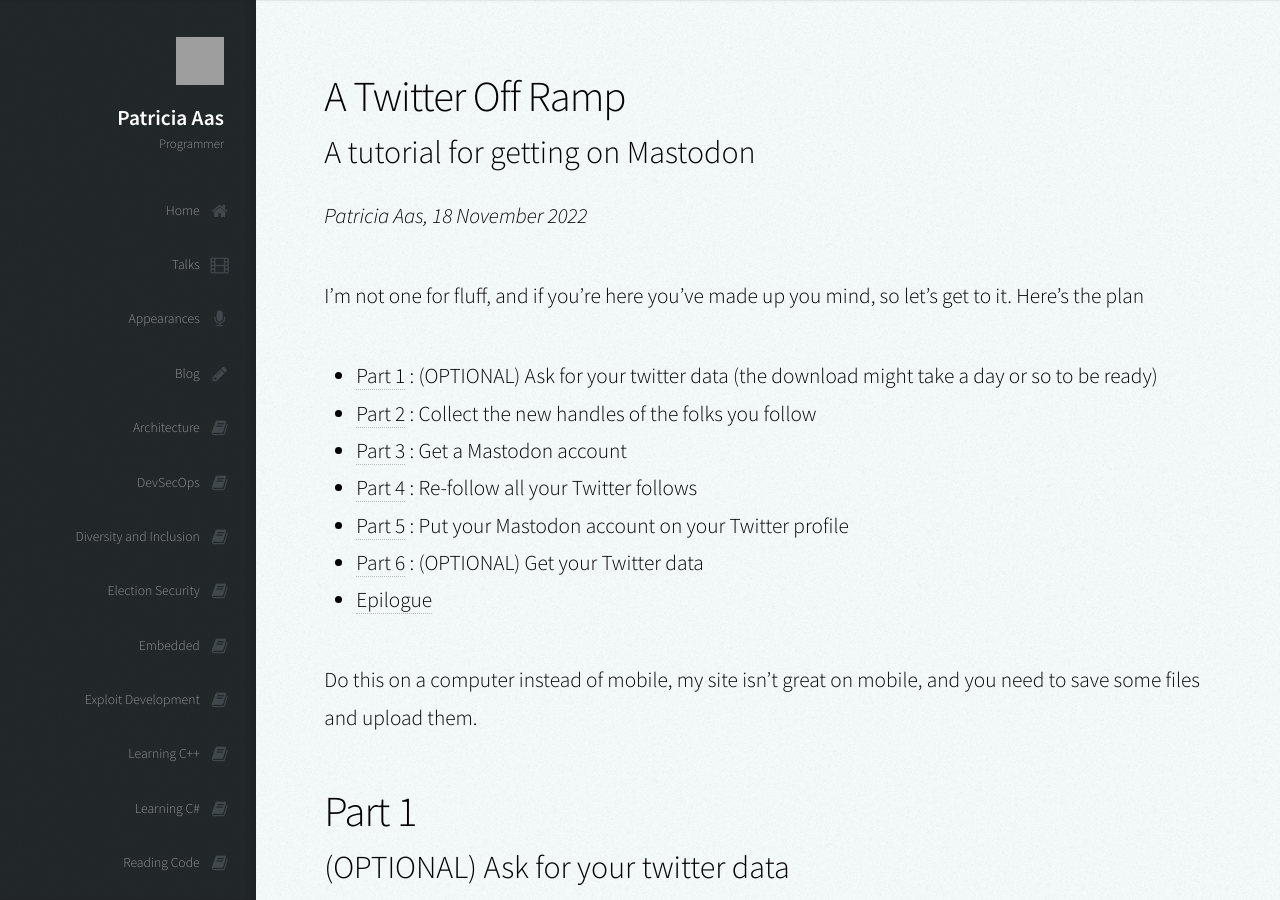
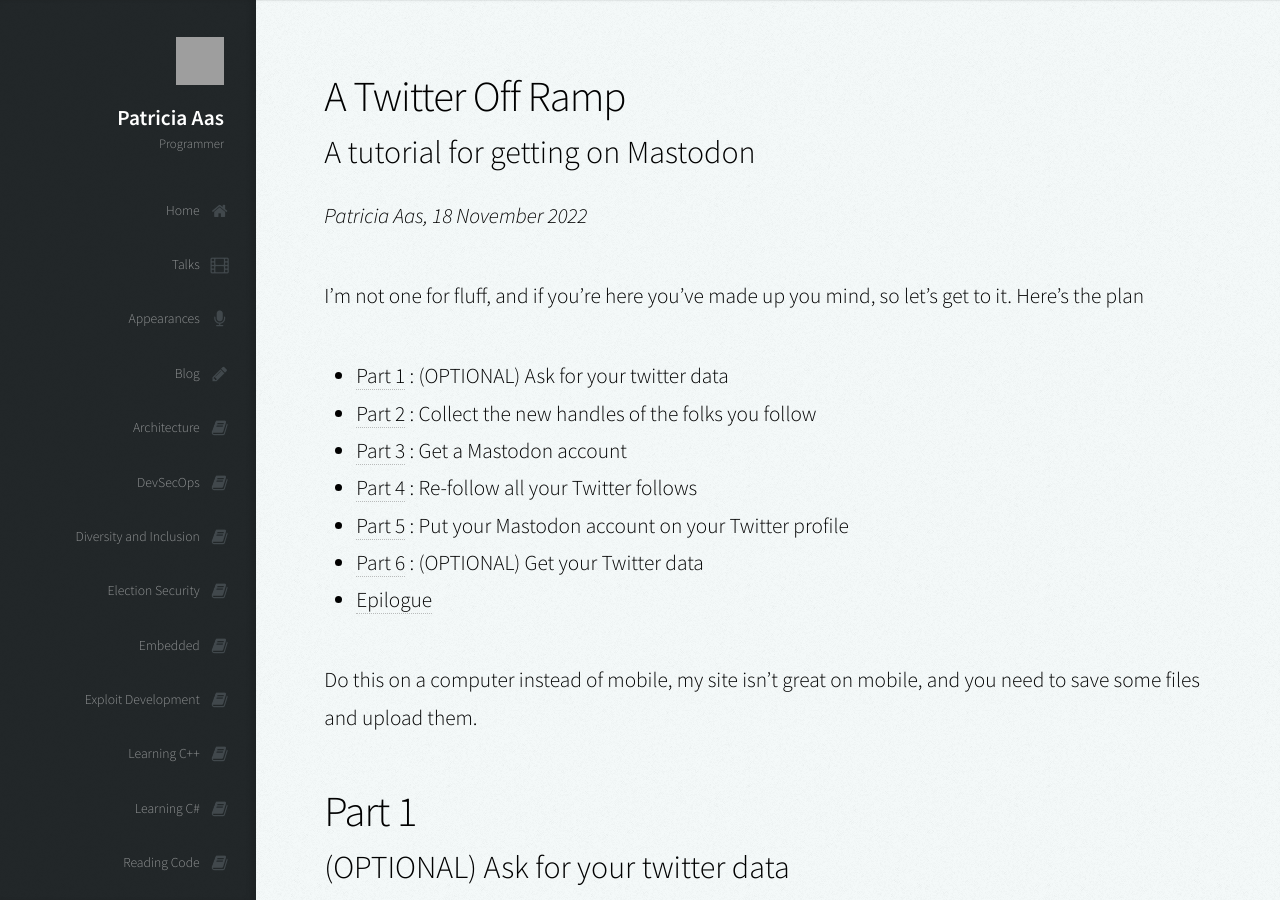
Before and after one commit to patricia-gallardo/patricia-gallardo.github.io, a Jekyll site: the page built from _posts/2022-11-18-twitter_off_ramp.md, in a window 1280 px wide and 900 px high. Built offline with Jekyll 4.4.1, drawn with Linux system fonts in a browser that asks for light colours; nearby versions of some CDN libraries; grey boxes are pictures that could not be loaded.

Commit message:
Simplify step title

```diff
--- a/_posts/2022-11-18-twitter_off_ramp.md
+++ b/_posts/2022-11-18-twitter_off_ramp.md
@@ -9,7 +9,7 @@
 
 I'm not one for fluff, and if you're here you've made up you mind, so let's get to it. Here's the plan
 
-* [Part 1](#part-1) : (OPTIONAL) Ask for your twitter data (the download might take a day or so to be ready)
+* [Part 1](#part-1) : (OPTIONAL) Ask for your twitter data
 * [Part 2](#part-2) : Collect the new handles of the folks you follow
 * [Part 3](#part-3) : Get a Mastodon account
 * [Part 4](#part-4) : Re-follow all your Twitter follows
```
